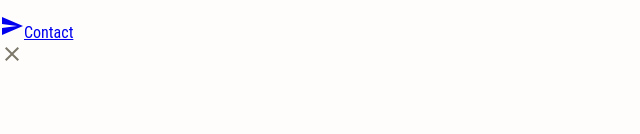
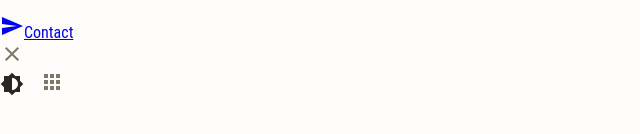
Before and after one commit to Elodiemllr/PortfolioReact, a React (Create React App) app in the folder client/: page / in a window 1280 px wide. Shown: the part 394-528 px from the top of the page, without its empty margins (0-640 px from the left). Built offline with nearby package versions, Linux system fonts and the light colour scheme.

Commit message:
mag nav css

```diff
--- a/client/src/components/Nav.js
+++ b/client/src/components/Nav.js
@@ -1,5 +1,7 @@
+import AppsIcon from "@mui/icons-material/Apps";
 import AutoGraphIcon from "@mui/icons-material/AutoGraph";
 import BallotIcon from "@mui/icons-material/Ballot";
+import Brightness6Icon from "@mui/icons-material/Brightness6";
 import BrushIcon from "@mui/icons-material/Brush";
 import CloseIcon from "@mui/icons-material/Close";
 import HomeIcon from "@mui/icons-material/Home";
@@ -54,6 +56,15 @@
                     </ul>
                     <CloseIcon className="nav__close" id="nav-close" />
                 </div>
+                <div className="nav__btns">
+                    <Brightness6Icon
+                        className="nav__changetheme"
+                        id="theme-button"
+                    />
+                    <div class="nav__toggle" id="nav-toggle">
+                        <AppsIcon />
+                    </div>
+                </div>
             </nav>
         </header>
     );
--- a/client/src/styles/nav.scss
+++ b/client/src/styles/nav.scss
@@ -15,10 +15,33 @@
     margin-bottom: 0.5em;
     margin-top: 2em;
 
-    &__logo {
+    &__changetheme {
+        font-size: 1.25rem;
+        color: var(--title-color);
+        margin-right: var(--mb-1);
+        cursor: pointer;
+    }
+    &__changetheme:hover {
+        color: --first-color;
+    }
+
+    &__btns {
+        display: flex;
+        align-items: center;
+    }
+    &____toggle {
+        font-size: 1.1rem;
+        cursor: pointer;
+    }
+    &____toggle:hover {
+        color: var(--first-color);
+    }
+
+    &__logo &__toggle {
         color: var(--title-color);
         font-weight: var(--font-medium);
     }
+
     &__logo:hover {
         color: var(--first-color);
     }
@@ -52,10 +75,7 @@
             column-gap: 2rem;
         }
 
-        &__icon {
-            display: none;
-        }
-        &__close {
+        &__icon &__close &__toggle {
             display: none;
         }
     }
```
